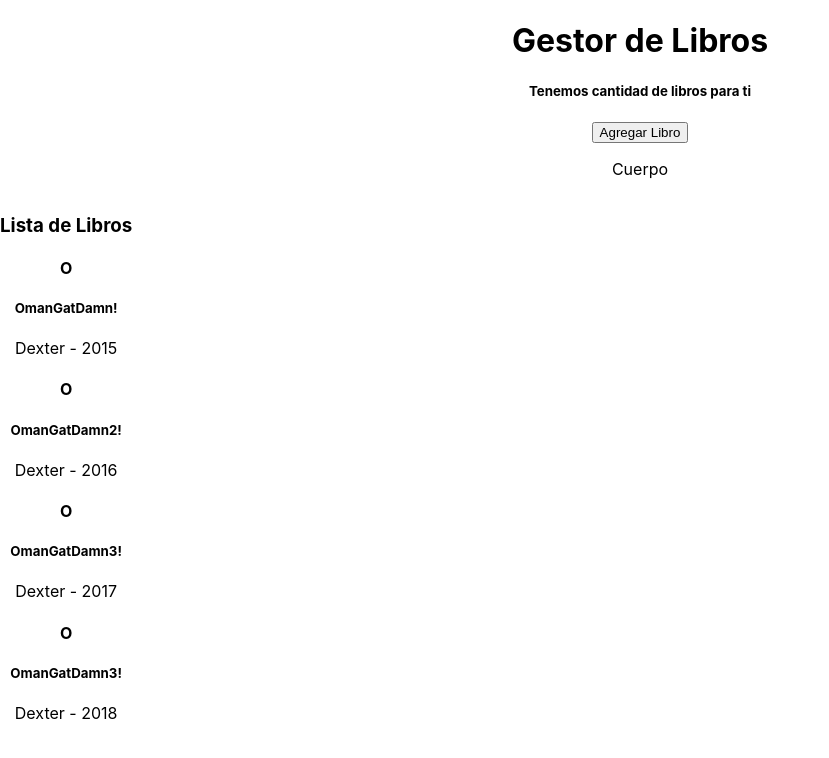
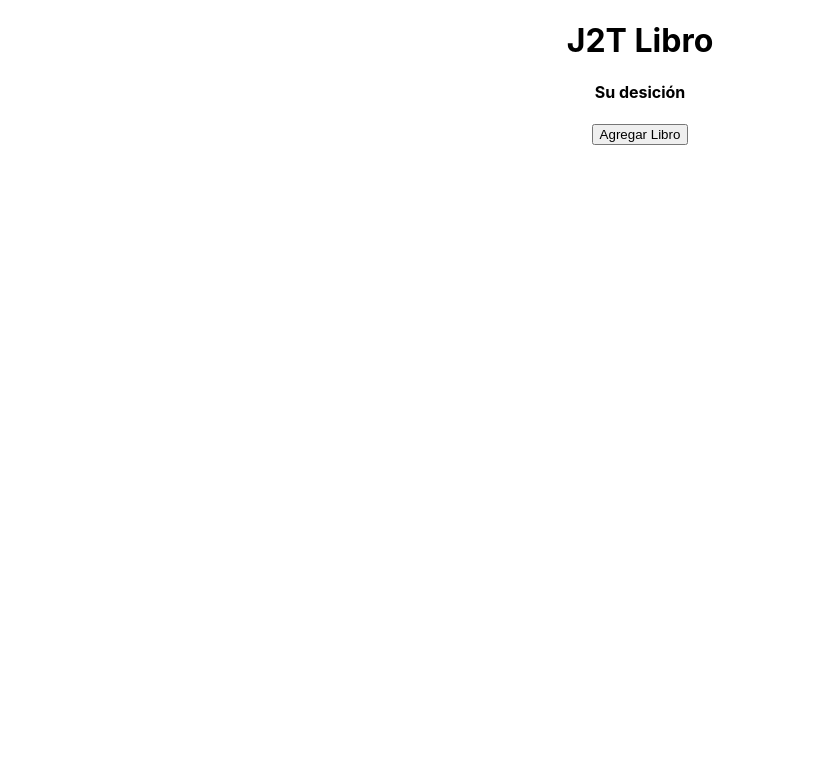
Before and after one commit to imJull/BookHandlerHKton, a React (Create React App) app: page / in a window 1280 px wide. Shown: the top 758 px of the page, without its empty margins (0-829 px from the left). Built offline with nearby package versions, Linux system fonts and the light colour scheme.

Commit message:
Componentes!

```diff
--- a/src/App.js
+++ b/src/App.js
@@ -1,13 +1,14 @@
+import './App.css';
+import Header from './components/header/Header';
 
-import './App.css';
-import Header from './components/Header';
-import Body from './components/Body';
+
 
 function App() {
+
+
   return (
     <div className="App">
-      <Header />
-      <Body />
+     <Header />
     </div>
   );
 }
--- a/src/components/AddBook.js
+++ /dev/null
@@ -1,64 +0,0 @@
-import React from 'react'
-import { useState } from 'react';
-
-const AddBook = ({ books, setBooks }) => {
-    const [btitle, setBtitle] = useState('');
-    const [bautor, setBautor] = useState('');
-    const [byear, setByear] = useState();
-    const [bgenre, setBgenre] = useState('');
-    const [blenguaje, setLenguage] = useState('');
-    const [bdescription, setBdescription] = useState('');
-    const [bpicture, setBpicture] = useState('');
-
-    const saveBtnHandler = (e) => {
-        e.preventDefault();
-
-        const newBook = () =>{
-            setBooks([...books,{
-
-            }])
-        }
-    }
-
-    return (
-        <div>
-          <h3>Agregar Nuevo Libro</h3>
-          <form>
-            <div>
-                <input
-                    placeholder="Titlulo"
-                    value={btitle}
-                    onChange={(e) => setBtitle(e.target.value)} />
-                <input
-                    placeholder="Autor"
-                    value={bautor}
-                    onChange={(e) => setBautor(e.target.value)} />
-                <input
-                    placeholder="Año"
-                    value={byear}
-                    onChange={(e) => setByear(e.target.value)} />
-                <input
-                    placeholder="Género"
-                    value={bgenre}
-                    onChange={(e) => setBgenre(e.target.value)} />
-                <input
-                    placeholder="Lenguaje"
-                    value={blenguaje}
-                    onChange={(e) => setLenguage(e.target.value)} />
-                <input
-                    placeholder="Descripción"
-                    value={bdescription}
-                    onChange={(e) => setBdescription(e.target.value)} />
-                <input
-                    placeholder="Link Foto"
-                    value={bpicture}
-                    onChange={(e) => setBpicture(e.target.value)} />
-
-            </div>
-            <button type="submit" onClick={saveBtnHandler}>Guardar Libro</button>
-          </form>
-        </div>
-    )
-}
-
-export default AddBook
--- a/src/components/Body.js
+++ /dev/null
@@ -1,12 +0,0 @@
-import BookList from "./BookList"
-
-const Body = () => {
-    return (
-        <div>
-            <p>Cuerpo</p>
-            <BookList />
-        </div>
-    )
-}
-
-export default Body
--- a/src/components/BookList.js
+++ /dev/null
@@ -1,70 +0,0 @@
-import { useState } from "react"
-
-const BookList = () => {
-    const [books, setBooks] = useState([
-        {
-            id: 1,
-            title: "OmanGatDamn!",
-            author: "Dexter",
-            year: "2015",
-            genero: "Rapping",
-            lenguage: "Ingles",
-            descripcion: "Lorem impsuin dapsdad asdaskdadasda ñasdadñlasdad",
-            image: "O",
-        },
-        {
-            id: 2,
-            title: "OmanGatDamn2!",
-            author: "Dexter",
-            year: "2016",
-            genero: "Rapping",
-            lenguage: "Ingles",
-            descripcion: "Lorem impsuin dapsdad asdaskdadasda ñasdadñlasdad",
-            image: "O",
-        },
-        {
-            id: 3,
-            title: "OmanGatDamn3!",
-            author: "Dexter",
-            year: "2017",
-            genero: "Rapping",
-            lenguage: "Ingles",
-            descripcion: "Lorem impsuin dapsdad asdaskdadasda ñasdadñlasdad",
-            image: "O",
-        },
-        {
-            id: 4,
-            title: "OmanGatDamn3!",
-            author: "Dexter",
-            year: "2018",
-            genero: "Rapping",
-            lenguage: "Ingles",
-            descripcion: "Lorem impsuin dapsdad asdaskdadasda ñasdadñlasdad",
-            image: "O",
-        }
-
-    ])
-
-    return (
-        <div style={{float:"left"}}>
-           <h3>Lista de Libros</h3>
-           <>
-                {
-                    books.map(book => {
-                        return(
-                            <div onClick={() => console.log("CliclLiBRO")} key={book.id}>
-                                <h4>{book.image}</h4>
-                                <h5>{book.title}</h5>
-                                <div>
-                                    <p>{book.author} - {book.year}</p>
-                                </div>
-                            </div>
-                        )
-                    })
-                }
-           </>
-        </div>
-    )
-}
-
-export default BookList
--- a/src/components/Button.js
+++ /dev/null
@@ -1,16 +0,0 @@
-import { useState } from "react"
-import AddBook from "./AddBook"
-
-const Button = () => {
-    const [openBtn, setOpenBtn] = useState(false)
-    return (
-        <div>
-           <button
-                value={openBtn}
-                onClick={() => setOpenBtn(!openBtn)}>Agregar Libro</button>
-            {openBtn && <AddBook />}
-        </div>
-    )
-}
-
-export default Button
--- a/src/components/Header.js
+++ /dev/null
@@ -1,18 +0,0 @@
-import Button from "./Button"
-
-const Header = () => {
-    return (
-        <div>
-          <h1>Gestor de Libros</h1>
-          <h5>Tenemos cantidad de libros para ti</h5>
-          <Button />
-        </div>
-    )
-}
-
-export default Header
-
-
-/* Header.defaultProps = {
-    htitle: "Gestor de Libros",
-} */
--- a/src/components/BookDescription.js
+++ b/src/components/ListBooks.js
@@ -1,6 +1,6 @@
 import React from 'react'
 
-const BookDescription = ({ books }) => {
+const ListBooks = () => {
     return (
         <div>
 
@@ -8,4 +8,4 @@ const BookDescription = ({ books }) => {
     )
 }
 
-export default BookDescription
+export default ListBooks
--- /dev/null
+++ b/src/components/header/Button.js
@@ -0,0 +1,9 @@
+const Button = () => {
+    return (
+        <div>
+            <button>Agregar Libro</button>
+        </div>
+    )
+}
+
+export default Button
--- /dev/null
+++ b/src/components/header/Header.js
@@ -0,0 +1,15 @@
+import Button from "./Button"
+
+const Header = () => {
+    return (
+        <div>
+          <h1>J2T Libro</h1>
+          <h4>Su desición</h4>
+          <div>
+              <Button />
+          </div>
+        </div>
+    )
+}
+
+export default Header
```
Also changed, not shown: src/components/DetailBook.js (added, +9 -0 lines), src/components/header/AddBook.js (added, +9 -0 lines).
